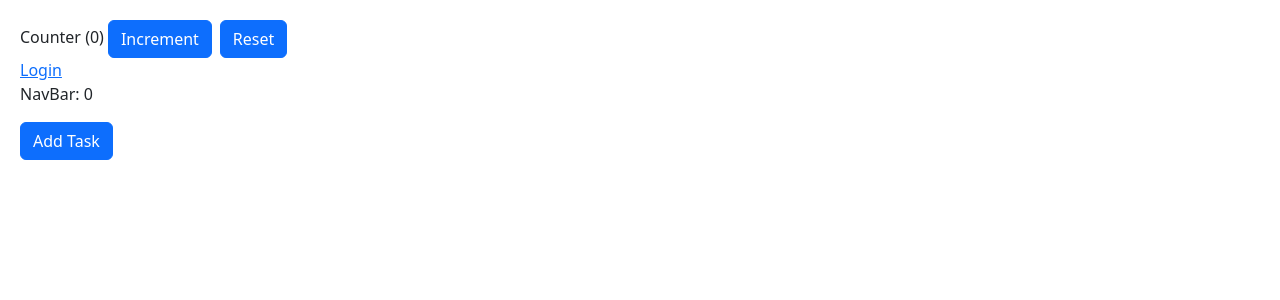
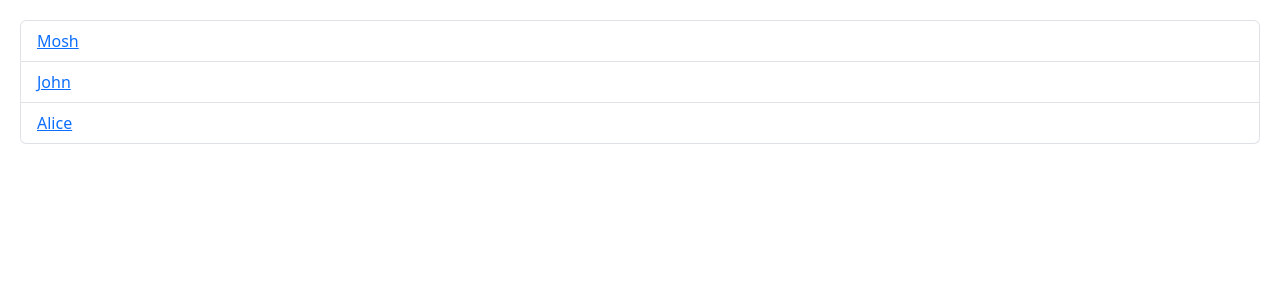
Before and after one commit to meekbronsen/react-app, a React (Vite) app: page /users in a window 1280 px wide. Shown: the top 300 px of the page. Built offline with nearby package versions, Linux system fonts and the light colour scheme.

Commit message:
Setting Up Routing

```diff
--- a/package.json
+++ b/package.json
@@ -19,6 +19,7 @@
     "react": "^18.2.0",
     "react-dom": "^18.2.0",
     "react-icons": "^4.10.1",
+    "react-router-dom": "^6.16.0",
     "styled-components": "^6.0.7",
     "zod": "^3.22.2",
     "zustand": "^4.4.3"
--- a/src/main.tsx
+++ b/src/main.tsx
@@ -5,28 +5,15 @@ import { QueryClient, QueryClientProvider } from '@tanstack/react-query'
 import { ReactQueryDevtools } from '@tanstack/react-query-devtools'
 import 'bootstrap/dist/css/bootstrap.css'
 import './components/index.css'
+import { RouterProvider } from 'react-router-dom'
+import router from './routing/routes.tsx'
 
-const queryClient = new QueryClient({
-  defaultOptions: {
-    queries: {  // Configuring default settings for our queries globally
-      retry: 3,   // the default value of retry is 3
-      cacheTime: 300_000, // If a query has no observer(a component that using the query), this time is set for how long before it's garbage collected.
-      staleTime: 3 *1000, // How long the data is considered fresh. default setting 0, means that the moment data arrives it is considered old
-      // React query automatically refreshes stale data
-            // When the network is reconnected,
-            // When a component is mounted,
-            // When the window is refocused. if you open another window the get back to that window, react query will refetch data.
-      refetchOnWindowFocus: false, // to refetch data on window refocus
-      refetchOnMount: false,
-      refetchOnReconnect: false
-    }
-  }
-});
+const queryClient = new QueryClient();
 
 ReactDOM.createRoot(document.getElementById('root')!).render(
   <React.StrictMode>
     <QueryClientProvider client={queryClient}>
-    <App/>
+      <RouterProvider router={router}/>
     <ReactQueryDevtools/>
     </QueryClientProvider>
   </React.StrictMode>,
--- /dev/null
+++ b/src/routing/HomePage.tsx
@@ -0,0 +1,13 @@
+const HomePage = () => {
+  return (
+    <>
+      <p>
+        Lorem ipsum dolor sit amet consectetur, adipisicing elit.
+        Incidunt, mollitia!
+      </p>
+      <a href="/users">Users</a>
+    </>
+  );
+};
+
+export default HomePage;
--- /dev/null
+++ b/src/routing/UserListPage.tsx
@@ -0,0 +1,18 @@
+const UserListPage = () => {
+  const users = [
+    { id: 1, name: 'Mosh' },
+    { id: 2, name: 'John' },
+    { id: 3, name: 'Alice' },
+  ];
+  return (
+    <ul className="list-group">
+      {users.map((user) => (
+        <li className="list-group-item" key={user.id}>
+          <a href="#">{user.name}</a>
+        </li>
+      ))}
+    </ul>
+  );
+};
+
+export default UserListPage;
--- /dev/null
+++ b/src/routing/routes.tsx
@@ -0,0 +1,13 @@
+import { createBrowserRouter } from "react-router-dom";
+import HomePage from "./HomePage";
+import UserListPage from "./UserListPage";
+
+// create a router using function router
+const router = createBrowserRouter([
+
+    //Each route object should have two properties
+    {path: '/', element: <HomePage/>},
+    {path: '/users', element: <UserListPage/>},
+])
+
+export default router;
```
Also changed, not shown: 1 other file (tests, documents, lock files or other folders).
